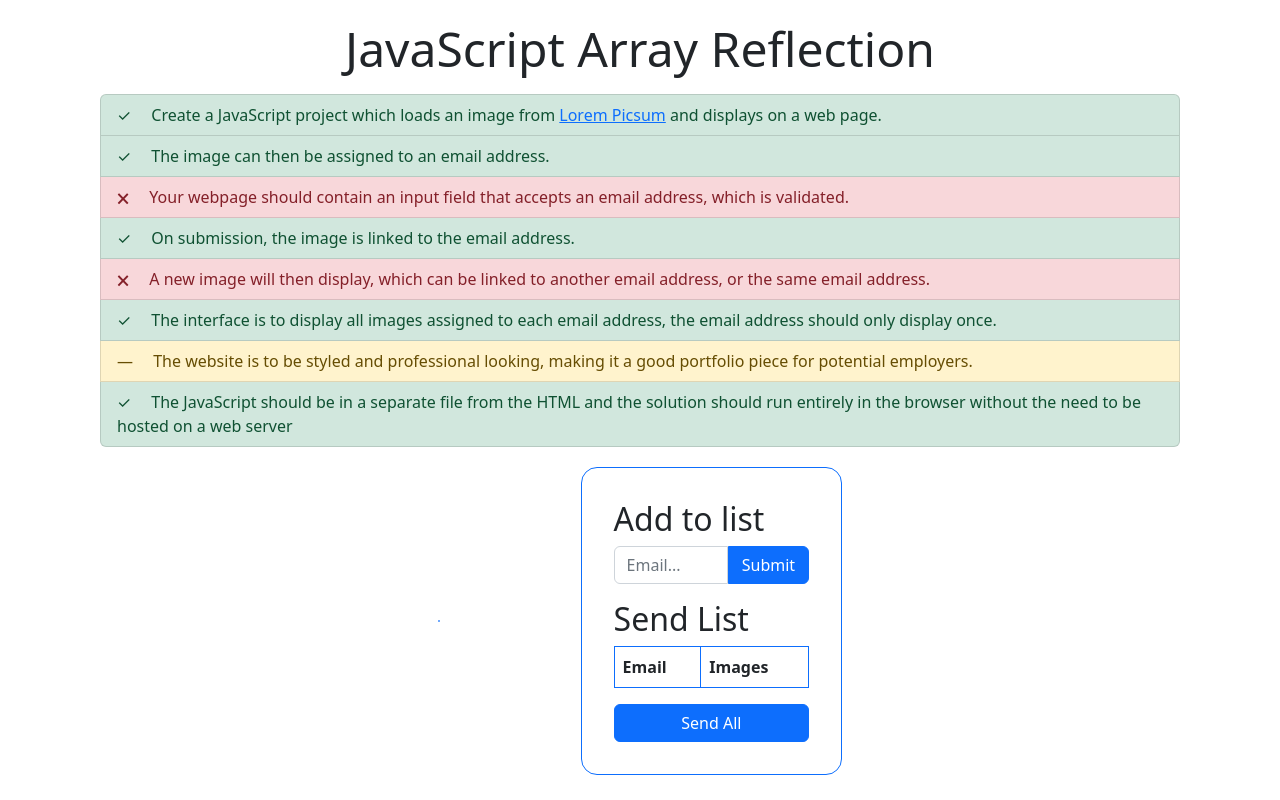
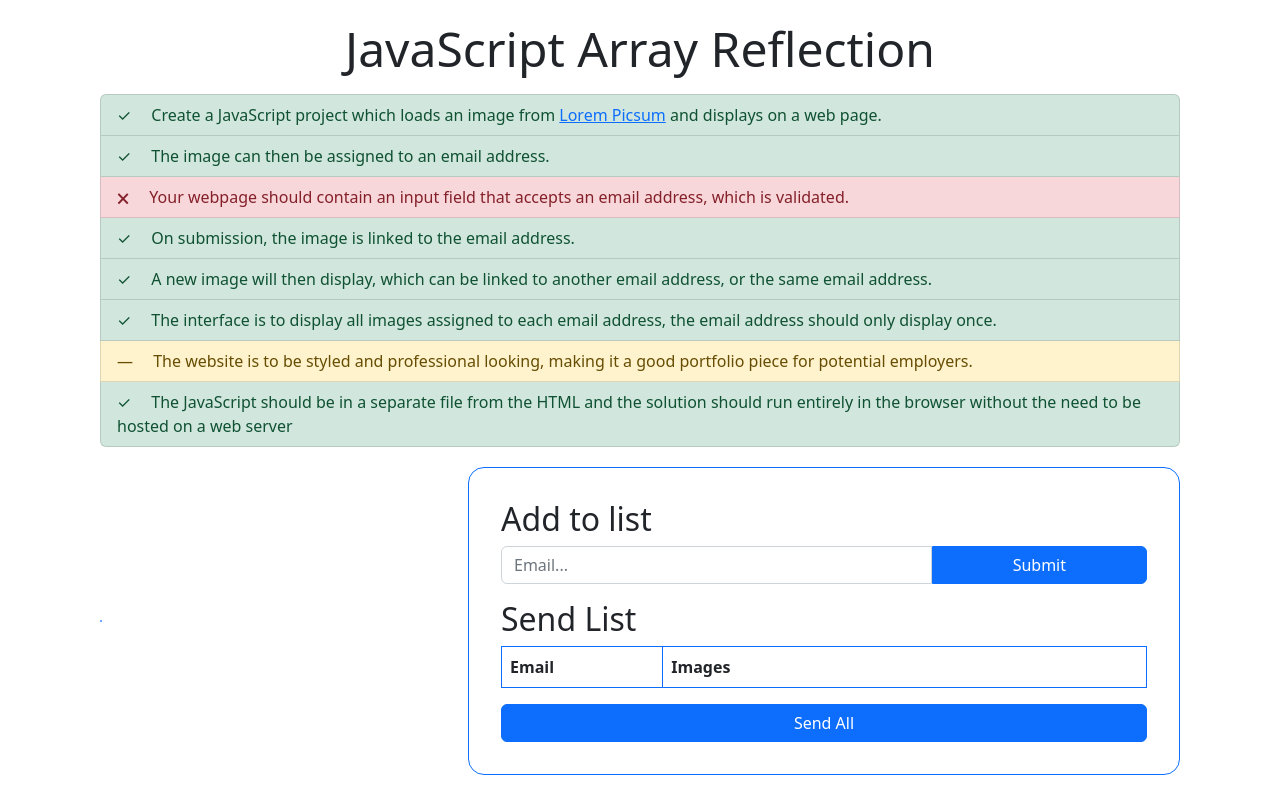
Before and after one commit to steven-lui/javascript-array-reflection, a website: page src/index.html in a window 1280 px wide. Drawn offline with nearby package versions, Linux system fonts and the light colour scheme; files that its build step writes are made by us from their sources; no server answers.

Commit message:
Update sass

```diff
--- a/src/assets/scss/layout/_base.scss
+++ b/src/assets/scss/layout/_base.scss
@@ -9,7 +9,6 @@ section {
 
 .container {
     padding: 0px 30px;
-
     display: flex;
     flex-direction: column;
     align-items: center;
--- a/src/assets/scss/layout/_introduction.scss
+++ b/src/assets/scss/layout/_introduction.scss
@@ -5,7 +5,7 @@
     }
 
     ul {
-        max-width: max-content;
+        width: 100%;
 
         .list-group-item {
             &-success::before {
--- a/src/assets/scss/layout/_mail-list.scss
+++ b/src/assets/scss/layout/_mail-list.scss
@@ -1,6 +1,6 @@
 #mail-list {
-    td {
-        width: max-content;
+    table {
+        table-layout: fixed;
     }
 
     ul {
@@ -9,7 +9,7 @@
         margin: 0;
         display: flex;
         float: right;
-        clear:both;
+        clear: both;
         flex-wrap: wrap;
 
         li {
--- a/src/index.html
+++ b/src/index.html
@@ -32,7 +32,7 @@
                     <li class="list-group-item list-group-item-success">
                         On submission, the image is linked to the email address.
                     </li>
-                    <li class="list-group-item list-group-item-danger">
+                    <li class="list-group-item list-group-item-success">
                         A new image will then display, which can be linked to another email address, or the same email
                         address.
                     </li>
@@ -51,7 +51,7 @@
                 </ul>
             </div>
         </section>
-        <div class="container" style="padding:0;">
+        <div class="container">
             <div class="row">
                 <!-- New image -->
                 <div class="col-md-6 col-lg-4">
@@ -69,7 +69,7 @@
                                 <form>
                                     <div class="container" style="padding:0;">
                                         <div class="row gy-3">
-                                            <div class="col-lg-7">
+                                            <div class="col-md-8">
                                                 <!-- bootstrap does a VERY simple email check -->
                                                 <input type="email" class="form-control" id="user-email"
                                                     placeholder="Email...">
@@ -88,7 +88,7 @@
                                 <table class="table table-striped table-bordered border-primary">
                                     <thead>
                                         <tr>
-                                            <th scope="col">Email</td>
+                                            <th scope="col" width="25%">Email</td>
                                             <th scope="col">Images</td>
                                         </tr>
                                     </thead>
```
Also changed, not shown: dist/assets/css/styles.min.css, dist/index.html.
